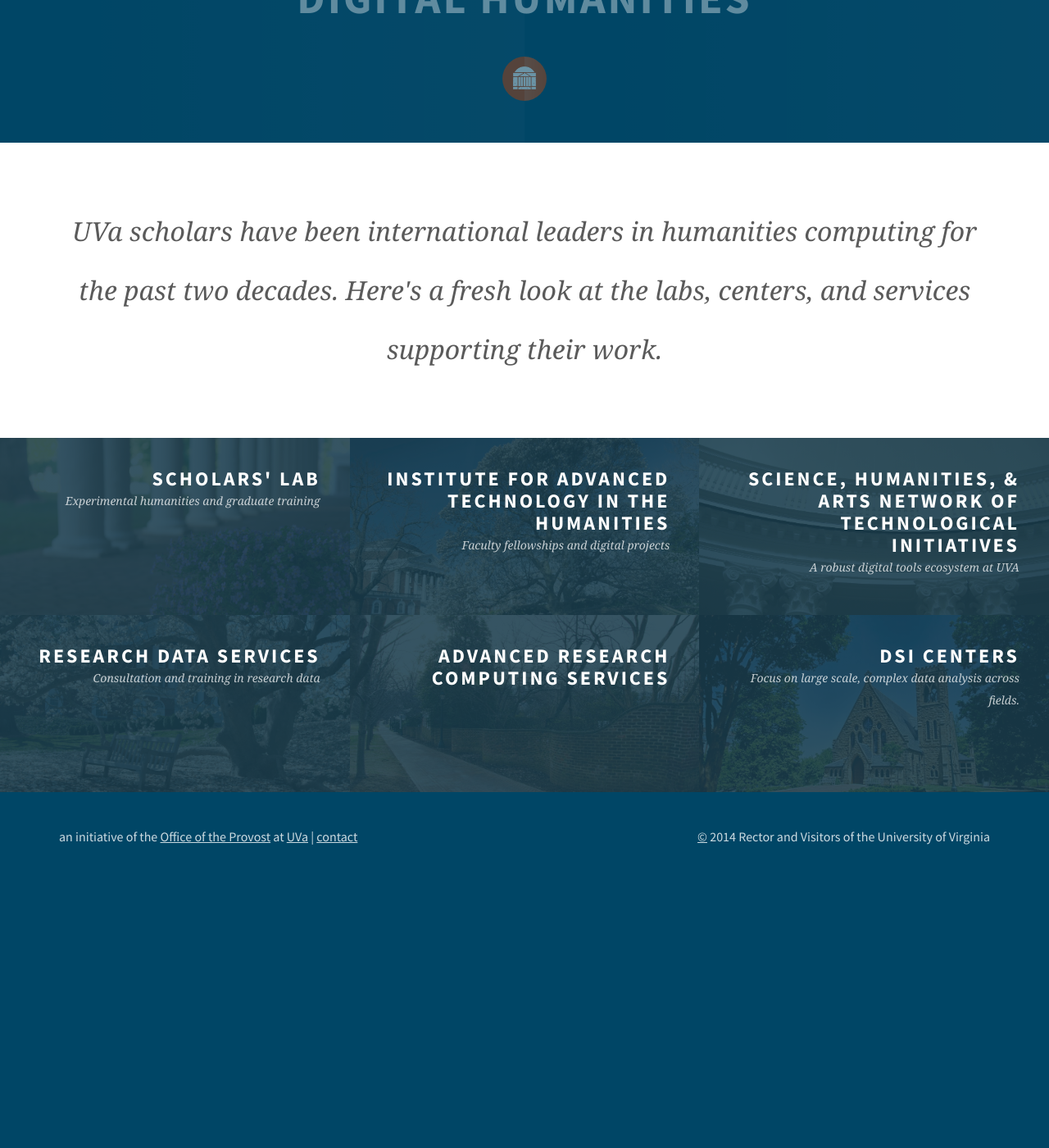
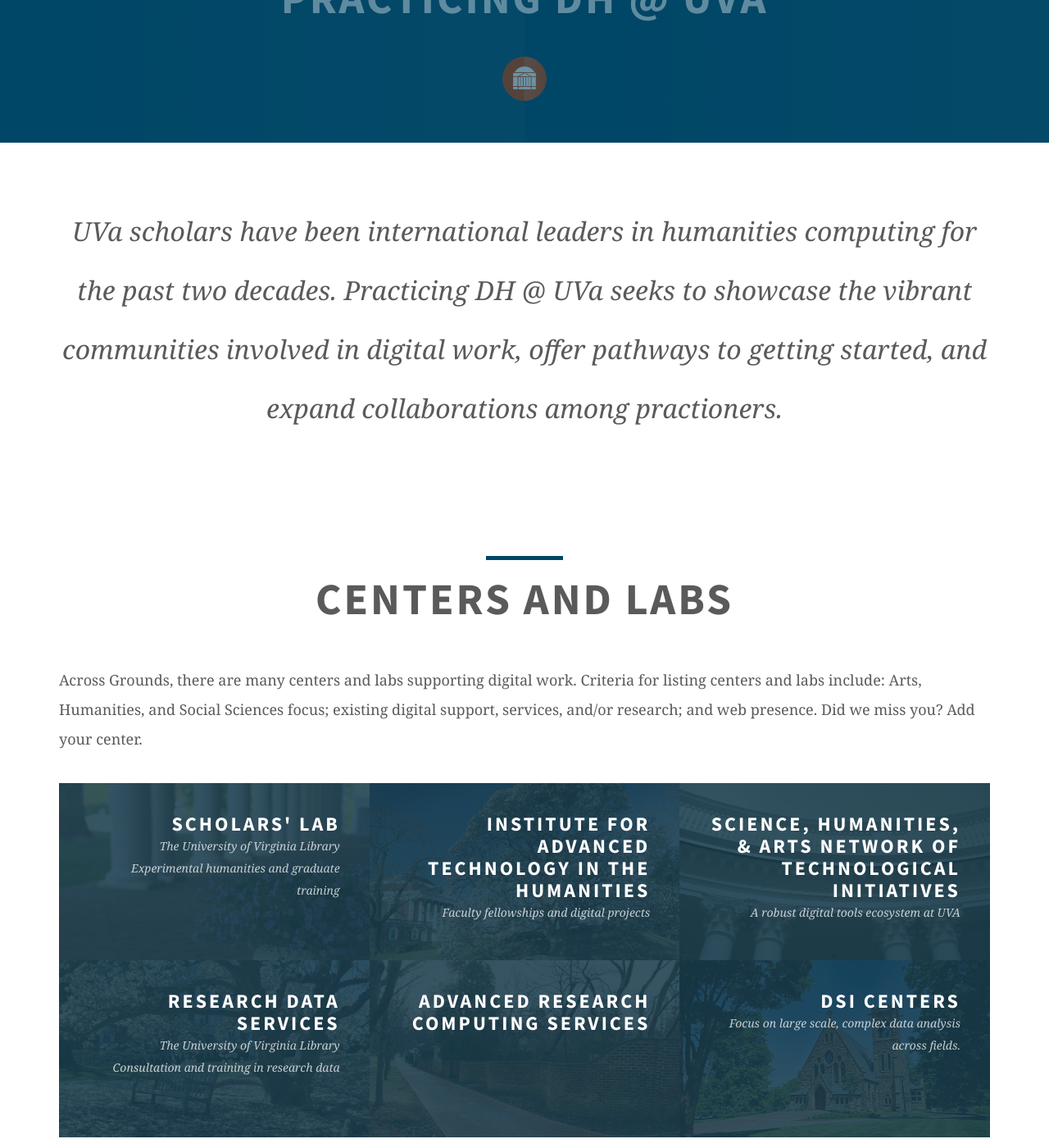
Before and after one commit to scholarslab/uvadh, a Jekyll site: the page built from index.html, in a window 1280 px wide and 1400 px high, scrolled down 294 px. Shown: the whole window at 82% size. Built offline with Jekyll 4.4.1, drawn with Linux system fonts in a browser that asks for light colours; nearby versions of some CDN libraries; before the commit the page ends 1368 px from its top, so only the background shows below that; some of the changed text lies outside the part shown.

Commit message:
adds community oriented content

```diff
--- a/_config.yml
+++ b/_config.yml
@@ -1,3 +1,3 @@
 exclude: ['Rakefile', 'Procfile', 'README.md', 'config.rb', 'Gemfile', 'Gemfile.lock', '_settings.yml']
 
-title: Digital Humanities @ U.Va.
+title: Practicing DH @ UVa
--- a/_data/centers.yml
+++ b/_data/centers.yml
@@ -1,5 +1,6 @@
 scholarslab:
   name: Scholars' Lab
+  location: The University of Virginia Library
   url: http://scholarslab.org
   description: Experimental humanities and graduate training
   elsewhere:
@@ -25,6 +26,7 @@
 
 rds:
   name: Research Data Services
+  location: The University of Virginia Library
   url: http://data.library.virginia.edu
   description: Consultation and training in research data
 
--- a/_layouts/default.html
+++ b/_layouts/default.html
@@ -14,7 +14,7 @@
         <a id="skiplink" href="#main">Skip to Main Content</a>
 
         <header role="banner" id="banner">
-            <h1><a href="{{site.baseurl}}" id="titlelink">Digital Humanities</a></h1>
+            <h1><a href="{{site.baseurl}}" id="titlelink">Practicing DH @ UVa</a></h1>
             <a id="uva-link" href="{{site.baseurl}}">
                 <span class="rotunda-icon"><img src="{{site.baseurl}}i/rotunda-white.png" alt=""></span>
                 <span class="uva-logotype"><img src="{{site.baseurl}}i/uva-logotype-white.png" alt="University of Virginia logo"></span>
--- a/index.html
+++ b/index.html
@@ -4,12 +4,15 @@
 ---
 
 <section id="introduction">
-    <h1>Introduction</h1>
-    <p>UVa scholars have been international leaders in humanities computing for the past two decades. Here's a fresh look at the labs, centers, and services supporting their work.</p>
+    <h1>Our Goals</h1>
+    <p>UVa scholars have been international leaders in humanities computing for the past two decades. Practicing DH @ UVa seeks to showcase the vibrant communities involved in digital work, offer pathways to getting started, and expand collaborations among practioners.</p>
 </section>
 
-<section id="categories">
-    <nav class="gallery">
+<section id="centers-and-labs">
+  <h1>Centers and Labs</h1>
+  <p>Across Grounds, there are many centers and labs supporting digital work. Criteria for listing centers and labs include: Arts, Humanities, and Social Sciences focus; existing digital support, services, and/or research; and web presence. Did we miss you? Add your center.</p>
+   <nav class="gallery">
+
       <ul>
         {% for center in site.data.centers %}
           {% assign centerkey = center[0] %}
@@ -17,10 +20,23 @@
           <li class="{{centerkey}}">
             <a href="{{centerkey}}.html">
               <h2>{{ centerdata.name }}</h2>
+              <p class="location">{{ centerdata.location }}</p>
               <p>{{ centerdata.description }}</p>
             </a>
           </li>
         {% endfor %}
         </ul>
     </nav>
-</section>
+  </section>
+
+  <section id="aspirations">
+    <h1>Events and Works in Progress</h1>
+    <p>Essentially, there are many different communities of practice at UVa doing work in the digital humanities, and we’d like to work together ways to build bridges among these communities, in sustainable, thoughtful, and engaging ways. Below are upcoming events and aspirational next steps. Please consider contributing your ideas, goals, and needs.</p>
+    <h2>Call for Editors and Practicing DH @ UVa listserv</h2>
+    <h2>CFP Fall Symposium and Planning Spring Showcase</h2>
+    <h2>Suggestions for getting started in DH @ UVa</h2>
+    <h2>Humanities and Digital Humanities Resources</h2>
+    <h2>Shared Calendar of DH Events</h2>
+
+
+  </section>
```
Also changed, not shown: Gemfile.lock.
